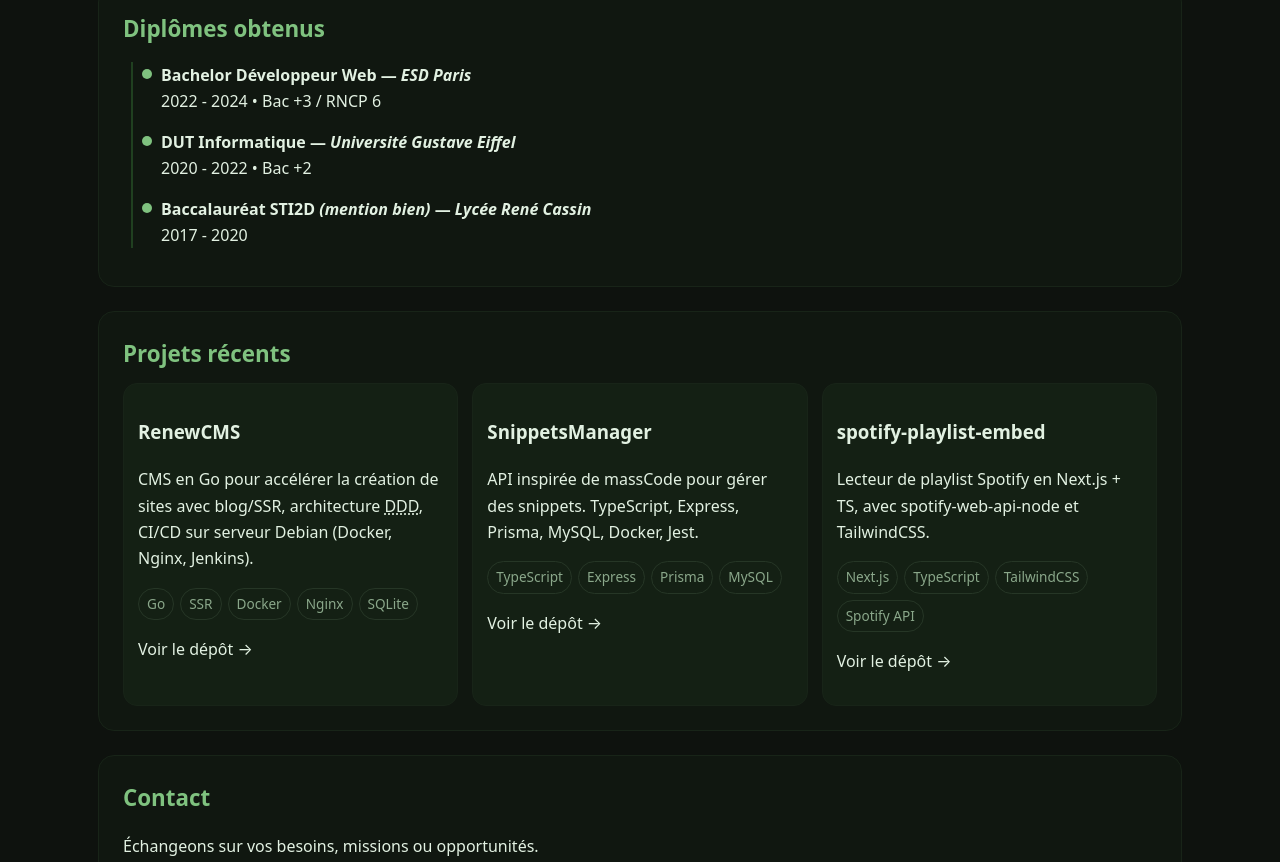
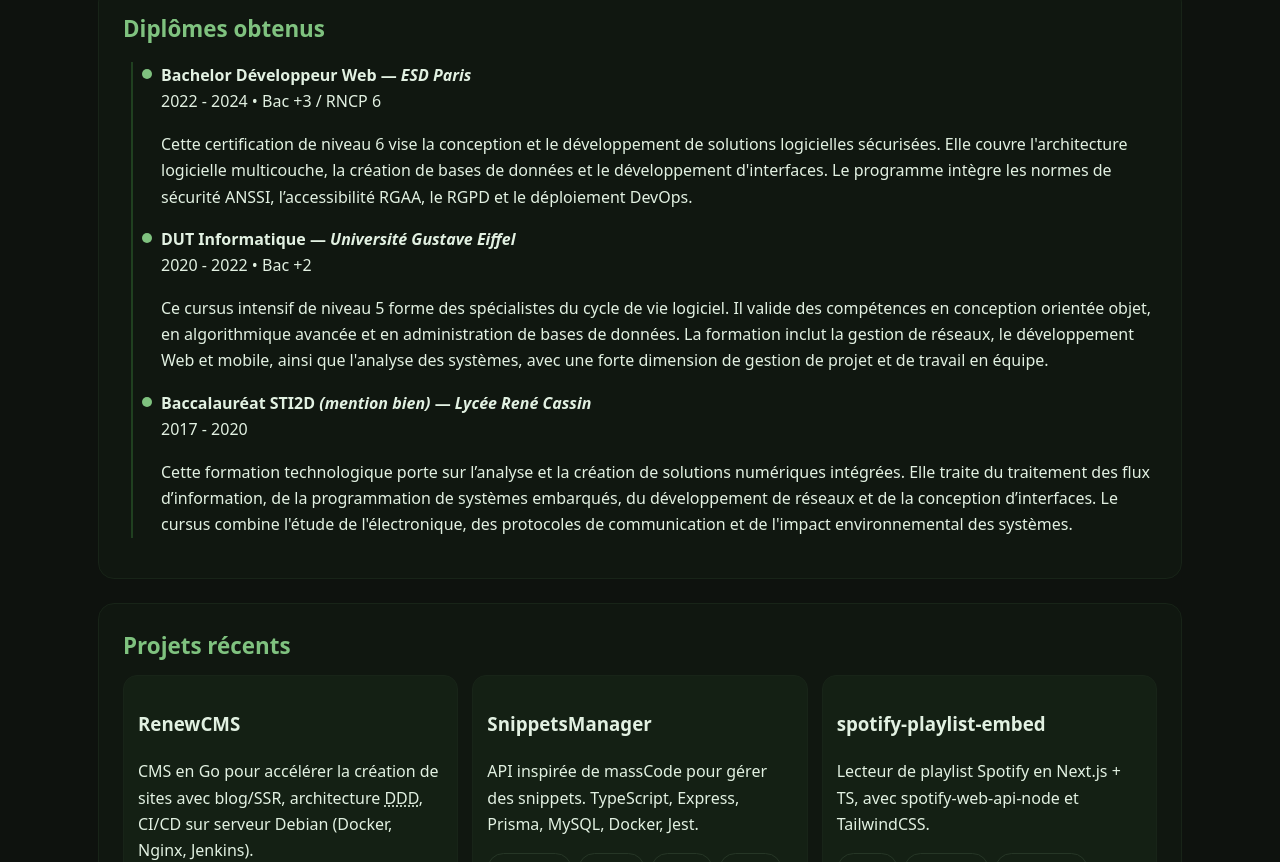
Before and after one commit to Floriansylvain/compact-portfolio, a website: page index.html in a window 1280 px wide. Shown: the part 2222-3084 px from the top of the page. Drawn offline with Linux system fonts and the light colour scheme.

Commit message:
feat: added degrees descriptions

```diff
--- a/index.html
+++ b/index.html
@@ -230,14 +230,32 @@
         <div class="t-item revealed">
           <div class="t-role">Bachelor Développeur Web — <em>ESD Paris</em></div>
           <div class="t-meta">2022 - 2024 • Bac +3 / RNCP 6</div>
+          <p>
+            Cette certification de niveau 6 vise la conception et le développement de solutions logicielles sécurisées.
+            Elle couvre l'architecture logicielle multicouche, la création de bases de données et le développement
+            d'interfaces. Le programme intègre les normes de sécurité ANSSI, l’accessibilité RGAA, le RGPD et le
+            déploiement DevOps.
+          </p>
         </div>
         <div class="t-item revealed">
           <div class="t-role">DUT Informatique — <em>Université Gustave Eiffel</em></div>
           <div class="t-meta">2020 - 2022 • Bac +2</div>
+          <p>
+            Ce cursus intensif de niveau 5 forme des spécialistes du cycle de vie logiciel. Il valide des compétences
+            en conception orientée objet, en algorithmique avancée et en administration de bases de données. La
+            formation inclut la gestion de réseaux, le développement Web et mobile, ainsi que l'analyse des systèmes,
+            avec une forte dimension de gestion de projet et de travail en équipe.
+          </p>
         </div>
         <div class="t-item revealed">
           <div class="t-role">Baccalauréat STI2D <i>(mention bien) </i> — <em> Lycée René Cassin</em></div>
           <div class="t-meta">2017 - 2020</div>
+          <p>
+            Cette formation technologique porte sur l’analyse et la création de solutions numériques intégrées. Elle
+            traite du traitement des flux d’information, de la programmation de systèmes embarqués, du développement de
+            réseaux et de la conception d’interfaces. Le cursus combine l'étude de l'électronique, des protocoles de
+            communication et de l'impact environnemental des systèmes.
+          </p>
         </div>
       </div>
     </section>
```
